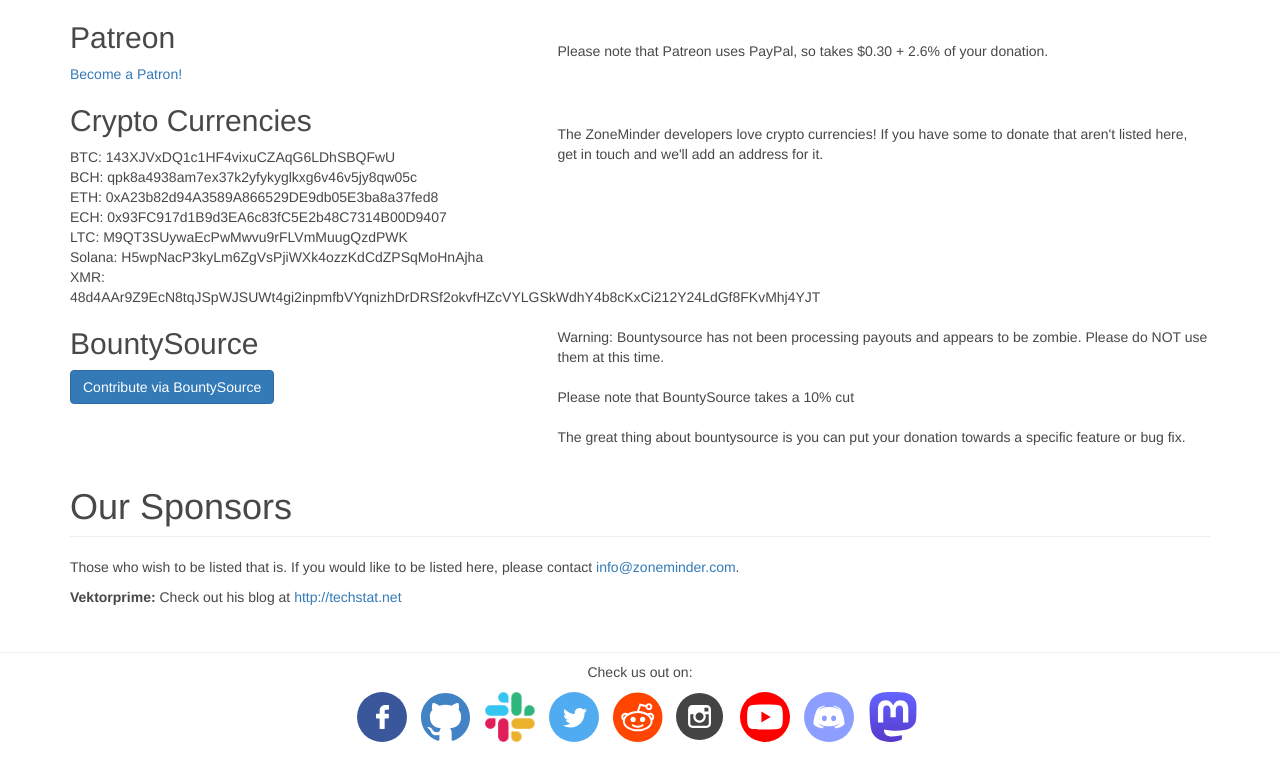
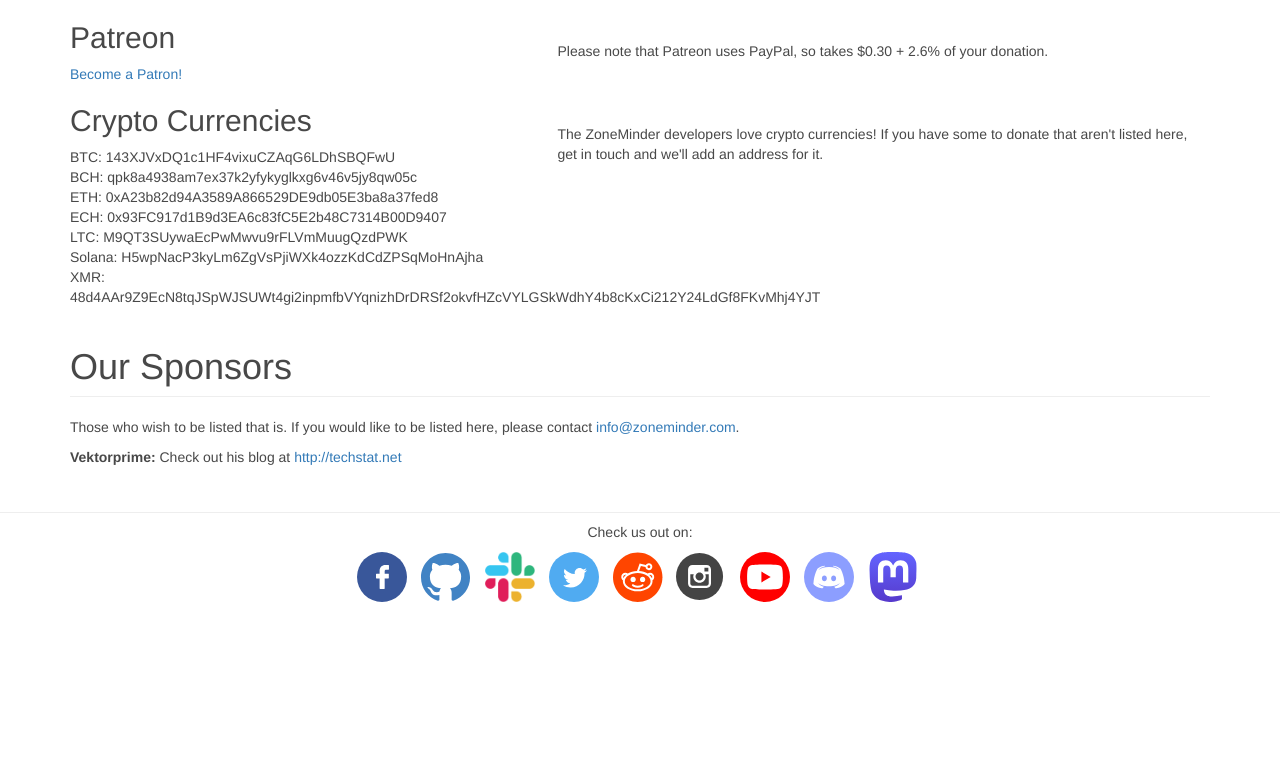
Before and after one commit to ZoneMinder/zoneminder.github.io, a Jekyll site: the page built from donate.html, in a window 1280 px wide and 900 px high, scrolled down 762 px, cut to the strip 138-900 px from the top of the window. Built offline with Jekyll 4.4.1, drawn with Linux system fonts in a browser that asks for light colours; comment, search, counter and statistics services are not loaded; after the commit the page ends 1522 px from its top, so only the background shows below that.

Commit message:
Remove bounty source

```diff
--- a/donate.html
+++ b/donate.html
@@ -80,20 +80,6 @@ Please note that small donations are almost pointless.  The processing fees take
     The ZoneMinder developers love crypto currencies!  If you have some to donate that aren't listed here, get in touch and we'll add an address for it.
   </div>
 </div>
-<div class="row">
-  <div class="col-md-5">
-    <h2>BountySource</h2>
-    <a class="btn btn-primary" role="button" href="https://www.bountysource.com/teams/zoneminder/">Contribute via BountySource</a>
-  </div>
-  <div class="col-md-7">
-    <br/>
-    <div class="warning">Warning: Bountysource has not been processing payouts and appears to be zombie.  Please do NOT use them at this time.</div>
-    <br/>
-    Please note that BountySource takes a 10% cut<br/>
-    <br/>
-    The great thing about bountysource is you can put your donation towards a specific feature or bug fix.
-  </div>
-</div>
 <h1>Our Sponsors</h1>
 <p>Those who wish to be listed that is. If you would like to be listed here, please contact <a href="mailto:info@zoneminder.com">info@zoneminder.com</a>.</p>
 <div class="row">
```
